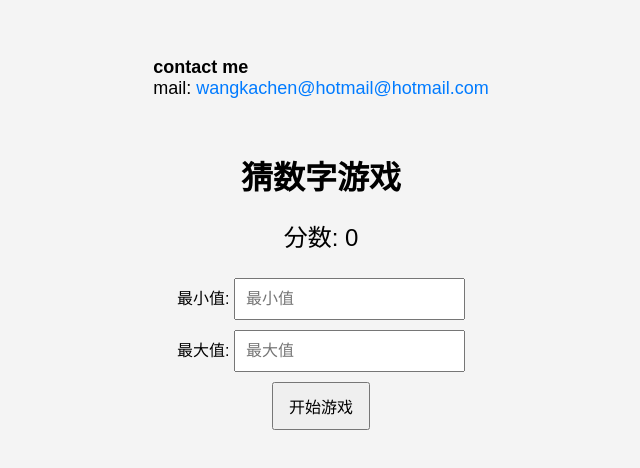
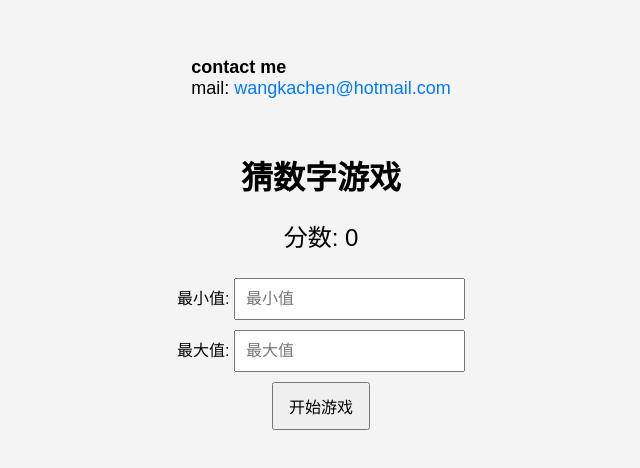
Before and after one commit to wangdoudou183/hi, a plain HTML site: page index.html in a window 1280 px wide. Shown: the part 154-622 px from the top of the page, without its empty margins (319-959 px from the left). Drawn offline with Linux system fonts and the light colour scheme.

Commit message:
Update index.html

```diff
--- a/index.html
+++ b/index.html
@@ -9,7 +9,7 @@
 <body>
     <div class="contact-info">
         <strong>contact me</strong><br>
-        mail: <a href="mailto:wangkachen@hotmail.com">wangkachen@hotmail@hotmail.com</a><br>
+        mail: <a href="mailto:wangkachen@hotmail.com">wangkachen@hotmail.com</a><br>
         <br>
     </div>
     <h1>猜数字游戏</h1>
```
